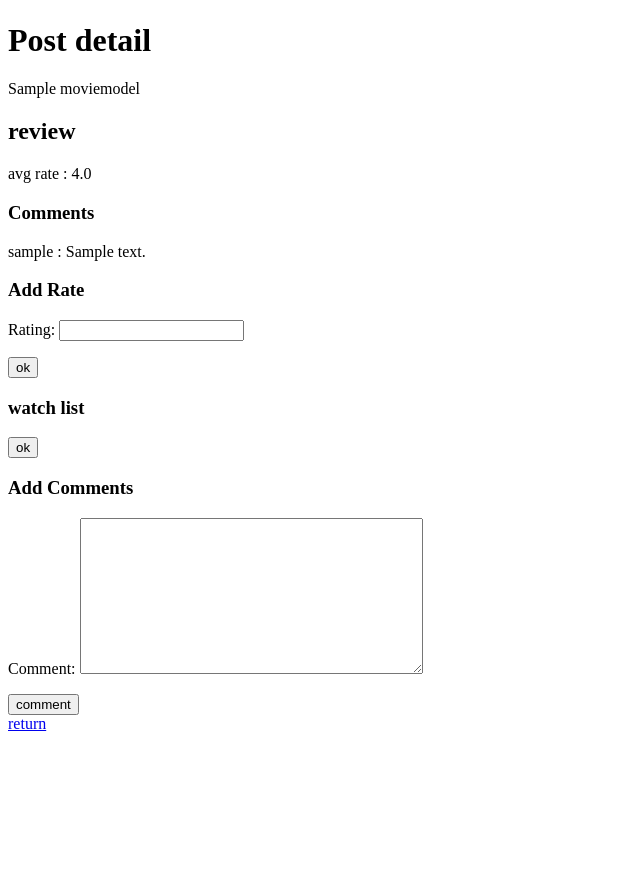
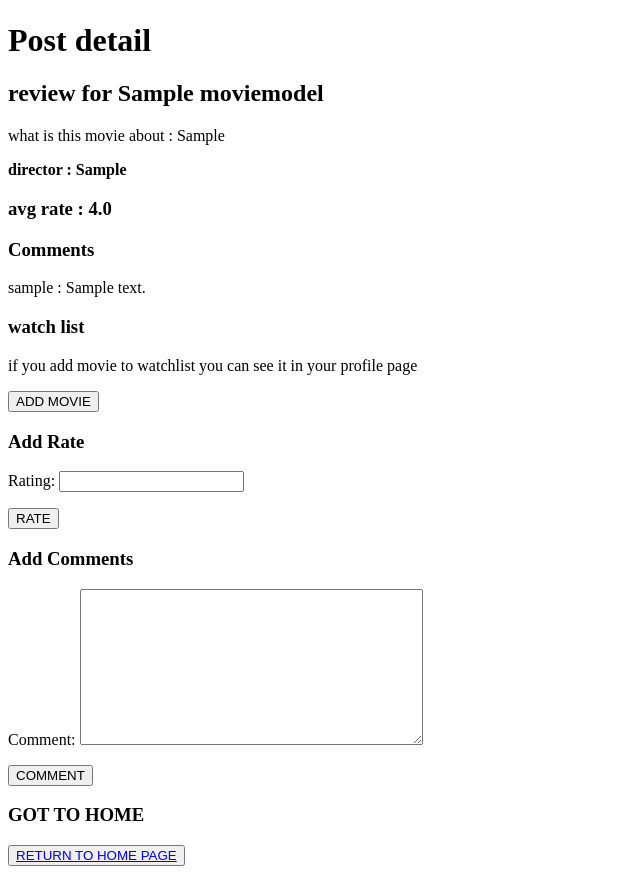
Before and after one commit to Arshia-Izadyar/imdb-clone, a Django app: page /movies/detail-movie/1/ in a window 1280 px wide. Shown: the part 113-987 px from the top of the page, without its empty margins (0-640 px from the left). Before the commit the page ends 844 px from the top, so only its background shows below. Run offline with Django 3.2, Linux system fonts and the light colour scheme; a user stored in the database is signed in; tables that the repository leaves empty hold one stand-in row (values such as "Sample post").

Commit message:
reformat code (final commit i guess)

```diff
--- a/recommender/Movies/models.py
+++ b/recommender/Movies/models.py
@@ -41,7 +41,7 @@ class MovieModel(models.Model):
 class ReviewModel(models.Model):
     movie = models.ForeignKey(MovieModel, related_name="movie", on_delete=models.CASCADE)
     user = models.ForeignKey(User, related_name='review', on_delete=models.CASCADE)
-    rating = models.DecimalField(validators=[check_rate], decimal_places=1, max_digits=4)
+    rating = models.DecimalField(validators=[check_rate], decimal_places=1, max_digits=4) # validator checks if its 1-100 if not raise
     created_at = models.DateTimeField(auto_now_add=True)
 
 
--- a/recommender/Movies/views.py
+++ b/recommender/Movies/views.py
@@ -103,7 +103,8 @@ class MovieDetailView(DetailView):
 
         data = MovieModel.objects.prefetch_related(
             "movie_comment",'movie').get(pk=self.object.pk)
-            # watch_list
+
+
         comment_list = data.movie_comment.all()
 
         rate = data.movie.aggregate(avg_rating=Coalesce(Avg('rating'), 0, output_field=DecimalField()))
--- a/recommender/templates/movie/movie_detail.html
+++ b/recommender/templates/movie/movie_detail.html
@@ -2,39 +2,47 @@
 {% block title %}Deatail{% endblock title %}
 {% block body %}
 <h1>Post detail</h1>
-{{movie.title}}
-<h2>review</h2>
 
-<p>avg rate : {{rate}}</p>
+<h2>review for {{movie.title}}</h2>
+<div>
+<p>what is this movie about : {{movie.plot}}</p>
+<strong>director : {{movie.director}}</strong>
+</div>
+<h3>avg rate : {{rate}}</h3>
 
 <h3> Comments </h3>
 {% for comment in comments %}
     <p>{{comment.user}} : {{comment.comment}}</p>
 {% endfor %}
 
+<h3>watch list</h3>
+<p> if you add movie to watchlist you can see it in your profile page</p>
+<form method="POST" action="{% url 'movie:create_watchlist' movie.pk %}">
+    {% csrf_token %}
+    <input type="submit" value="ADD MOVIE">
+</form>
+
 <h3>Add Rate</h3>
 <form method="POST" action="{% url 'movie:create_review' movie.pk %}">
     {% csrf_token %}
     {{ review_form.as_p }}
-    <input type="submit" value="ok">
+    <input type="submit" value="RATE">
 </form>
 
-<h3>watch list</h3>
-<form method="POST" action="{% url 'movie:create_watchlist' movie.pk %}">
-    {% csrf_token %}
-    <input type="submit" value="ok">
-</form>
 
 <h3>Add Comments</h3>
 <form method="POST" action="{% url 'movie:create_comment' movie.pk %}">
     {% csrf_token %}
     {{comment_form.as_p}}
-    <input type="submit" value="comment">
+    <input type="submit" value="COMMENT">
 </form>
 
 
 <div>
-    <a href="{% url 'movie:list' %}">return<a>
+    <h3>GOT TO HOME</h3>
+    <button>
+    <a href="{% url 'movie:list' %}">RETURN TO HOME PAGE<a>
+    </button>
 </div>
 
 {% endblock body %}
```
Also changed, not shown: recommender/templates/accounts/profile.html (+17 -3 lines), recommender/user_profile/views.py (+2 -13 lines).
